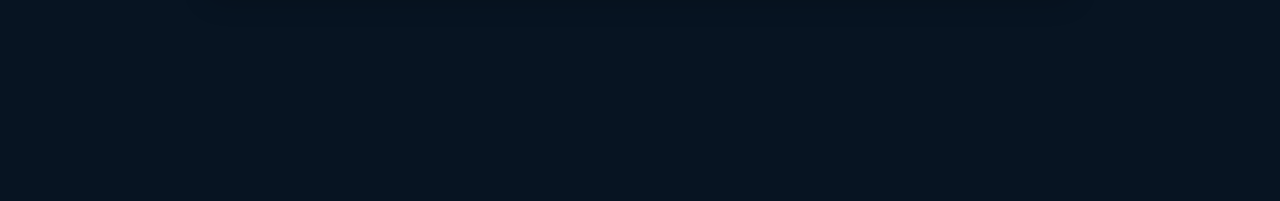
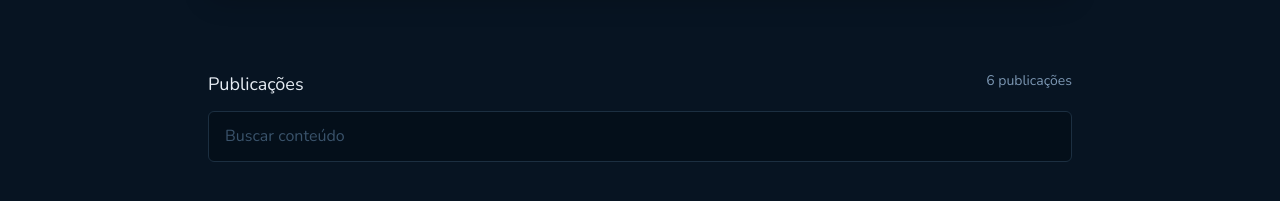
Before and after one commit to lucasroseti/ignite-reactjs-github-blog, a React (Vite) app: page / in a window 1280 px wide. Shown: the part 419-620 px from the top of the page. Built offline with nearby package versions, Linux system fonts and the light colour scheme.

Commit message:
SearchForm
Application searchForm structure

```diff
--- a/src/page/Blog/components/Profile/styles.ts
+++ b/src/page/Blog/components/Profile/styles.ts
@@ -18,6 +18,7 @@
     border-radius: 8px;
   }
 `
+
 export const ProfileContent = styled.div`
   flex: 1;
   display: flex;
--- /dev/null
+++ b/src/page/Blog/components/SearchForm/index.tsx
@@ -0,0 +1,13 @@
+import { SearchFormContainer, SearchFormHeader } from './styles'
+
+export function SearchForm() {
+  return (
+    <SearchFormContainer>
+      <SearchFormHeader>
+        Publicações
+        <span>6 publicações</span>
+      </SearchFormHeader>
+      <input type="text" placeholder="Buscar conteúdo" />
+    </SearchFormContainer>
+  )
+}
--- /dev/null
+++ b/src/page/Blog/components/SearchForm/styles.ts
@@ -0,0 +1,34 @@
+import styled from 'styled-components'
+
+export const SearchFormContainer = styled.form`
+  flex: 1;
+  display: flex;
+  justify-content: center;
+  flex-direction: column;
+  gap: 0.75rem;
+
+  input {
+    padding: 0.75rem 1rem;
+    background: ${({ theme }) => theme['blue-dark'][900]};
+    color: ${({ theme }) => theme.slate[250]};
+    border: 1px solid ${({ theme }) => theme['blue-dark'][400]};
+    border-radius: 6px;
+    line-height: 1.6;
+
+    &::placeholder {
+      color: ${({ theme }) => theme.slate[500]};
+    }
+  }
+`
+
+export const SearchFormHeader = styled.div`
+  display: flex;
+  justify-content: space-between;
+  font-size: 1.125rem;
+  line-height: 1.6;
+
+  span {
+    font-size: 0.875rem;
+    color: ${({ theme }) => theme.slate[300]};
+  }
+`
--- a/src/page/Blog/index.tsx
+++ b/src/page/Blog/index.tsx
@@ -1,13 +1,18 @@
 import { Header } from '../../components/Header'
 import { Profile } from './components/Profile'
+import { SearchForm } from './components/SearchForm'
 
-import { BlogContainer } from './styles'
+import { BlogContainer, BlogContent } from './styles'
 
 export function Blog() {
   return (
     <BlogContainer>
       <Header />
       <Profile />
+
+      <BlogContent>
+        <SearchForm />
+      </BlogContent>
     </BlogContainer>
   )
 }
--- a/src/page/Blog/styles.ts
+++ b/src/page/Blog/styles.ts
@@ -1,3 +1,9 @@
 import styled from 'styled-components'
 
 export const BlogContainer = styled.section``
+
+export const BlogContent = styled.main`
+  width: 100%;
+  max-width: 864px;
+  margin: 4.5rem auto 0;
+`
```
